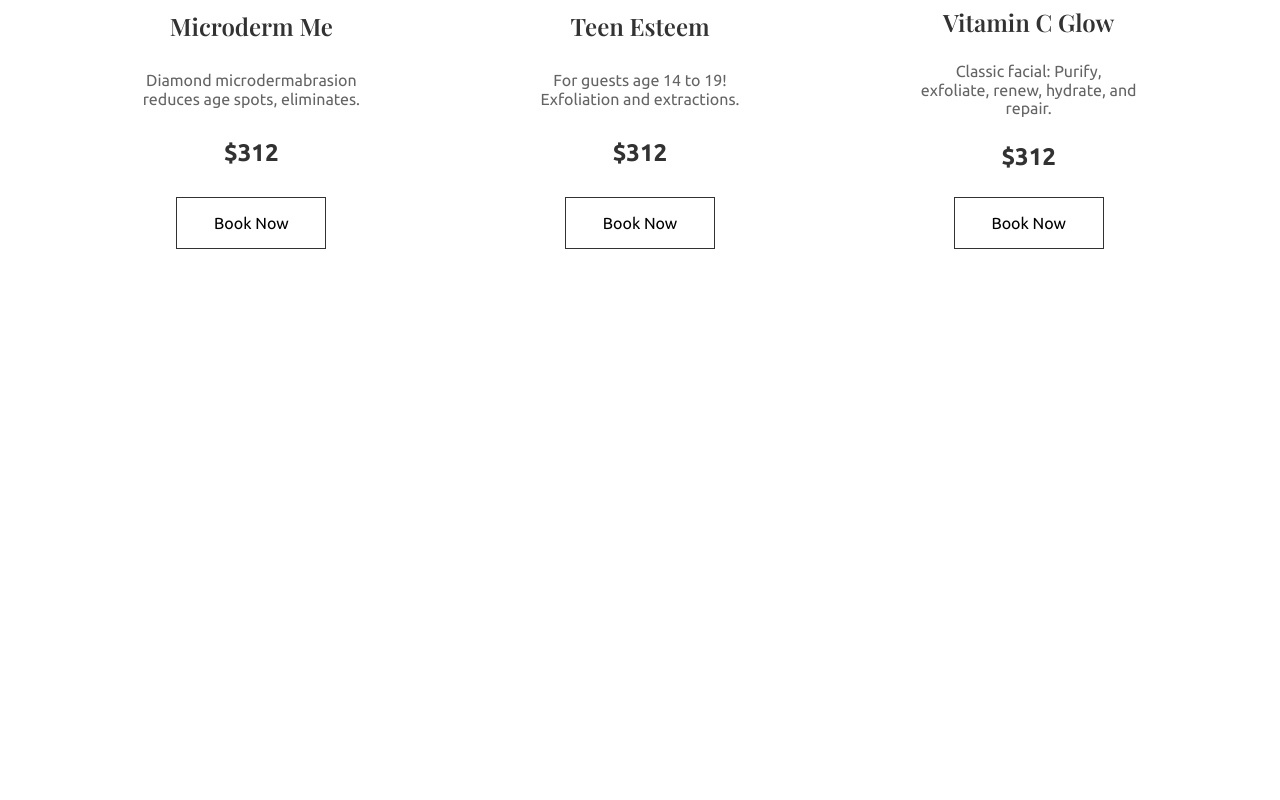
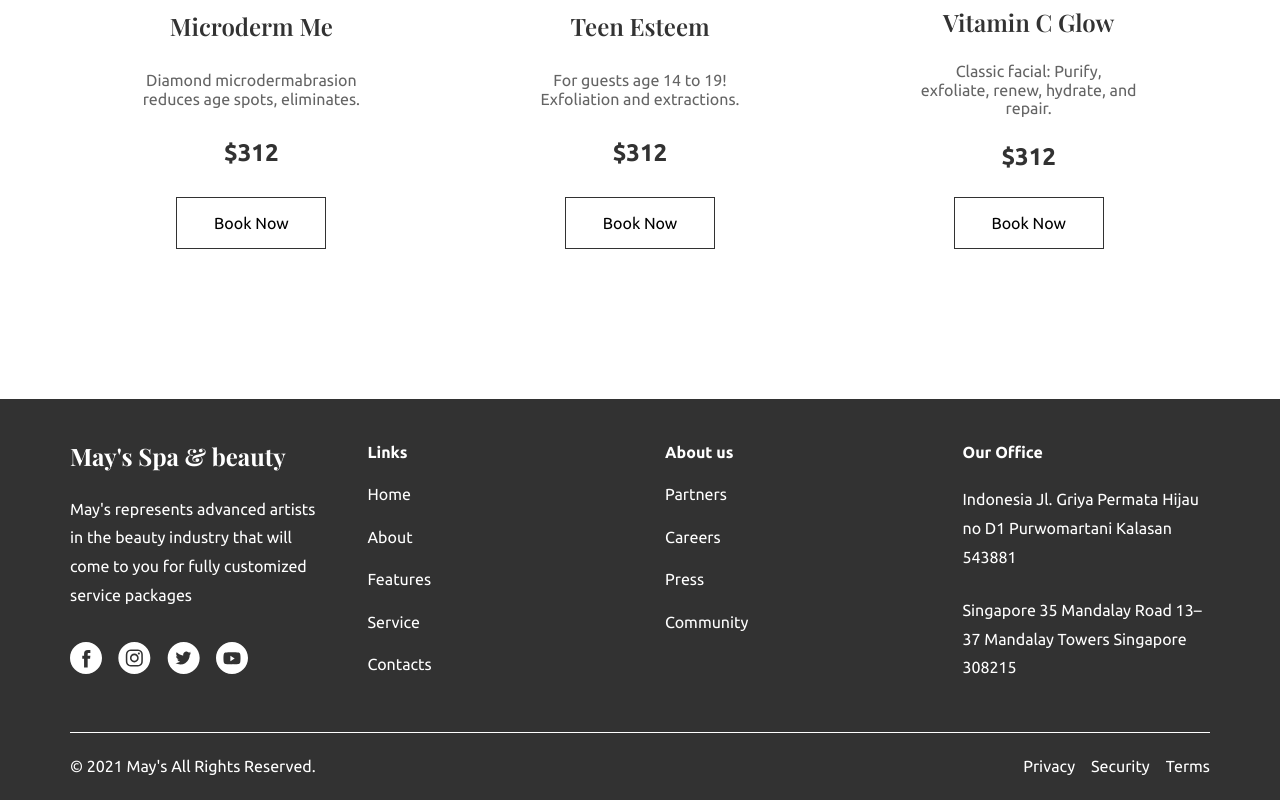
Before and after one commit to imekenye/May-s-Spa-Website, a Gatsby site: page / in a window 1280 px wide. Shown: the part 3853-4653 px from the top of the page. Before the commit the page ends 4252 px from the top, so only its background shows below. Built offline with nearby package versions, Linux system fonts and the light colour scheme; Gatsby itself is replaced by a stand-in of ours.

Commit message:
feat: add footer section

```diff
--- /dev/null
+++ b/src/containers/layout/Footer/Footer.styled.js
@@ -0,0 +1,77 @@
+import styled from "styled-components";
+import "@fontsource/ubuntu/400.css";
+
+export const FooterContainer = styled.footer`
+  background: ${(props) => props.theme.colors.Dark};
+  color: white;
+  .footer {
+    &__top {
+      width: 1140px;
+      margin: 0 auto;
+      display: grid;
+      grid-template-columns: 1fr 1fr 1fr 1fr;
+      grid-gap: 50px;
+      padding-top: 44px;
+
+      h1 {
+        font-size: 24px;
+      }
+
+      p {
+        margin-top: 24px;
+        line-height: 180%;
+      }
+    }
+
+    &__bottom {
+      display: flex;
+      width: 1140px;
+      margin: 0 auto;
+      justify-content: space-between;
+      border-top: 1px solid white;
+      padding: 24px 0;
+      margin-top: 50px;
+    }
+
+    &__socials {
+      display: flex;
+      margin-top: 32px;
+      a {
+        &:not(:last-child) {
+          margin-right: 16px;
+        }
+      }
+    }
+    &__terms {
+      display: flex;
+      justify-content: space-between;
+      a {
+        color: white;
+        text-decoration: white;
+        &:not(:last-child) {
+          margin-right: 16px;
+        }
+      }
+    }
+
+    &__links,
+    &__about {
+      nav {
+        margin-top: 24px;
+      }
+      ul {
+        list-style: none;
+        li {
+          &:not(:last-child) {
+            margin-bottom: 24px;
+          }
+        }
+        a {
+          text-decoration: none;
+          color: white;
+          font-weight: 400;
+        }
+      }
+    }
+  }
+`;
--- /dev/null
+++ b/src/containers/layout/Footer/index.js
@@ -0,0 +1,102 @@
+import React from "react";
+import { FooterContainer } from "./Footer.styled";
+import FacebookSvg from "../../../data/footerData/facebook.svg";
+import InstaSvg from "../../../data/footerData/instagram.svg";
+import TwitterSvg from "../../../data/footerData/twitter.svg";
+import TubeSvg from "../../../data/footerData/youtube.svg";
+
+const Footer = () => {
+  return (
+    <FooterContainer>
+      <div className="footer__top">
+        <div className="footer__brandSocials">
+          <h1>May's Spa & beauty</h1>
+          <p>
+            May's represents advanced artists in the beauty industry that will
+            come to you for fully customized service packages
+          </p>
+          <div className="footer__socials">
+            <a href="https://www.facebook.com">
+              <img src={FacebookSvg} alt="facebook" />
+            </a>
+            <a href="https://www.instagram.com">
+              <img src={InstaSvg} alt="instagram" />
+            </a>
+            <a href="https://www.twitter.com">
+              <img src={TwitterSvg} alt="twitter" />
+            </a>
+            <a href="https://www.youtube.com">
+              <img src={TubeSvg} alt="youtube" />
+            </a>
+          </div>
+        </div>
+        <div className="footer__links">
+          <h4>Links</h4>
+          <nav>
+            <ul>
+              <li>
+                <a href="">Home</a>
+              </li>
+              <li>
+                <a href="">About</a>
+              </li>
+              <li>
+                <a href="">Features</a>
+              </li>
+              <li>
+                <a href="">Service</a>
+              </li>
+              <li>
+                <a href="">Contacts</a>
+              </li>
+            </ul>
+          </nav>
+        </div>
+        <div className="footer__about">
+          <h4>About us</h4>
+          <nav>
+            <ul>
+              <li>
+                <a href="">Partners</a>
+              </li>
+              <li>
+                <a href="">Careers</a>
+              </li>
+              <li>
+                <a href="">Press</a>
+              </li>
+              <li>
+                <a href="">Community</a>
+              </li>
+            </ul>
+          </nav>
+        </div>
+        <div className="footer__ourOffice">
+          <h4>Our Office</h4>
+          <div className="addressOne">
+            <p>
+              Indonesia Jl. Griya Permata Hijau no D1 Purwomartani Kalasan
+              543881
+            </p>
+          </div>
+          <div className="addressTwo">
+            <p>
+              Singapore 35 Mandalay Road 13–37 Mandalay Towers Singapore 308215
+            </p>
+          </div>
+        </div>
+      </div>
+      <div className="footer__bottom">
+        <div className="footer__copyright">
+          <p> &copy; 2021 May's All Rights Reserved.</p>
+        </div>
+        <div className="footer__terms">
+          <a href="">Privacy</a>
+          <a href="">Security</a>
+          <a href="">Terms</a>
+        </div>
+      </div>
+    </FooterContainer>
+  );
+};
+export default Footer;
--- a/src/containers/layout/layout.js
+++ b/src/containers/layout/layout.js
@@ -6,6 +6,7 @@ import "@fontsource/playfair-display/400.css";
 import "@fontsource/ubuntu/400.css";
 import { theme } from "../../theme/theme";
 import Nav from "./Nav";
+import Footer from "./Footer";
 
 const GlobalStyle = createGlobalStyle`
   ${normalize}
@@ -35,6 +36,7 @@ export default function Layout({ children }) {
         <GlobalStyle />
         <Nav />
         {children}
+        <Footer />
       </ThemeProvider>
     </React.Fragment>
   );
```
Also changed, not shown: src/data/footerData/facebook.svg (added), src/data/footerData/instagram.svg (added), src/data/footerData/twitter.svg (added), src/data/footerData/youtube.svg (added).
